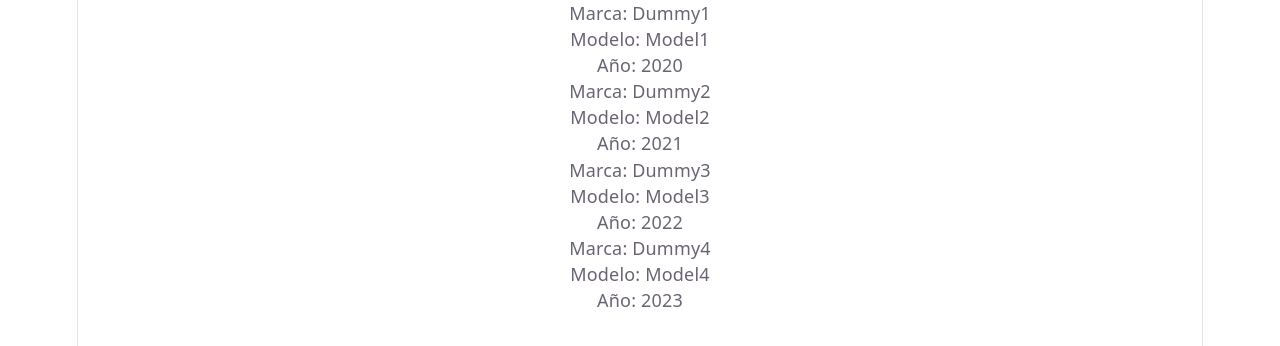
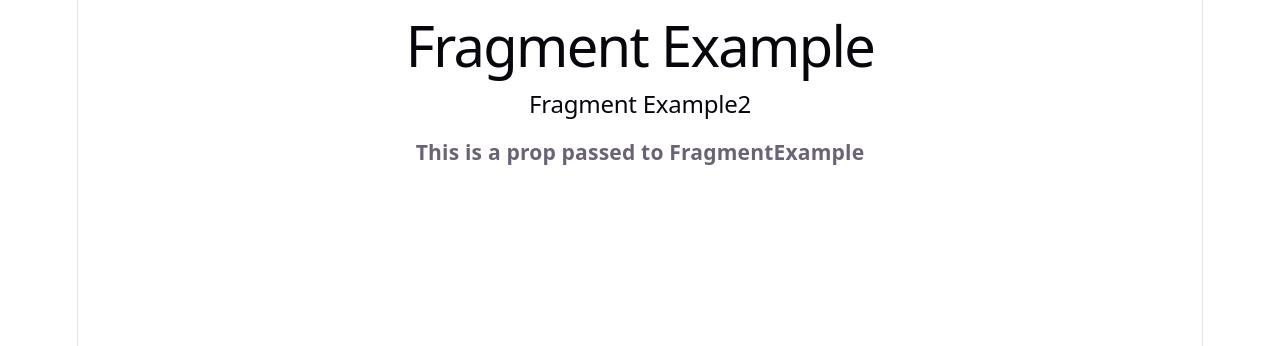
Before and after one commit to LuisCarlosRojasTorres/ReactCourseUdemy, a React (Vite) app in the folder S3/s3_test/: page / in a window 1280 px wide. Shown: the top 346 px of the page. Built offline with nearby package versions, Linux system fonts and the light colour scheme.

Commit message:
React S3 v048

```diff
--- a/S3/s3_test/src/App.jsx
+++ b/S3/s3_test/src/App.jsx
@@ -7,6 +7,7 @@ import ConditionalRender from "./components/ConditionalRender"
 import ConditionalTernario from "./components/ConditionalTernario"
 import PropsExample from "./components/PropsExample"
 import DesestructuringPropsExample from "./components/DesestructuringPropsExample"
+import FragmentExample from "./components/FragmentExample"
 
 function App() {
 
@@ -25,14 +26,15 @@ function App() {
       {/*<ConditionalRender />*/ }
       {/*<ConditionalTernario />*/ }
       {/*<PropsExample name="Rufa" age={18} />*/}
-      {cars.map((car) => (
+      {/*cars.map((car) => (
         <DesestructuringPropsExample
           key={car.index}
           brand={car.brand}
           model={car.model}
           year={car.year}
         />
-      ))}
+      ))}*/}
+      <FragmentExample propFragment="This is a prop passed to FragmentExample" />
     </div>
   )
 }
--- /dev/null
+++ b/S3/s3_test/src/components/FragmentExample.jsx
@@ -0,0 +1,13 @@
+import React from "react"
+
+const FragmentExample = ({propFragment}) => {
+  return (
+    <>
+      <h1>Fragment Example</h1>
+      <h2>Fragment Example2</h2>
+      <h3>{propFragment}</h3>
+    </>
+  )
+}
+
+export default FragmentExample
```
